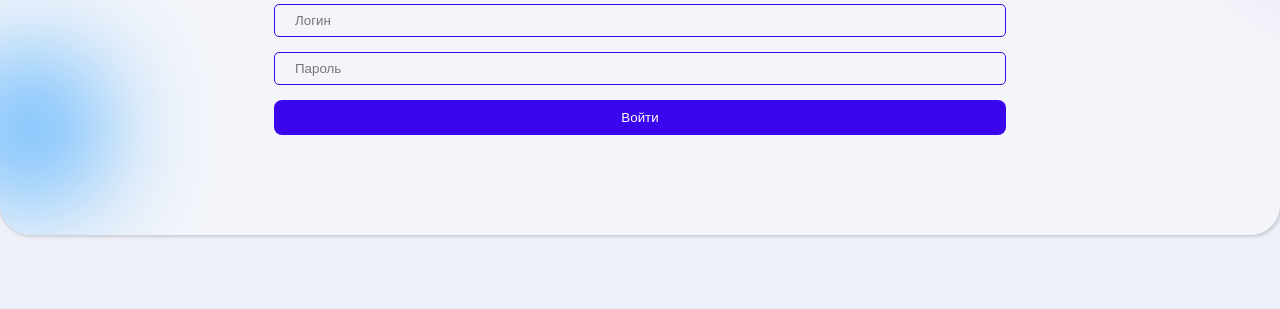
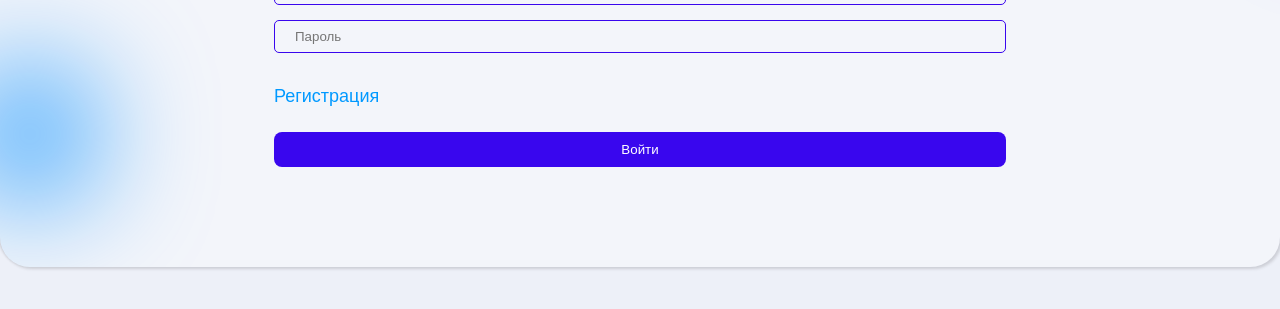
Before and after one commit to KrekcrRoot/Geniuses, a plain HTML site: page login.html in a window 1280 px wide. Shown: the part 363-672 px from the top of the page. Drawn offline with Linux system fonts and the light colour scheme.

Commit message:
Add files via upload

```diff
--- a/login.html
+++ b/login.html
@@ -17,6 +17,7 @@
                 <a href="" class="main-btn">Начать</a>
             </div>
         </div>
+
     </header>
     <main>
         <div class="container">
@@ -28,6 +29,7 @@
                 <div class="fields">
                     <input type="text" class="form__field" placeholder="Логин">
                     <input type="text" class="form__field" placeholder="Пароль">
+                    <a href="" class="profile-blocks__link" style="margin-left: 0;">Регистрация</a>
                     <button class="main-btn fortm__btn" type="submit">Войти</button>
                 </div>
             </form>
```
Also changed, not shown: registration.html (+1 -0 lines).
